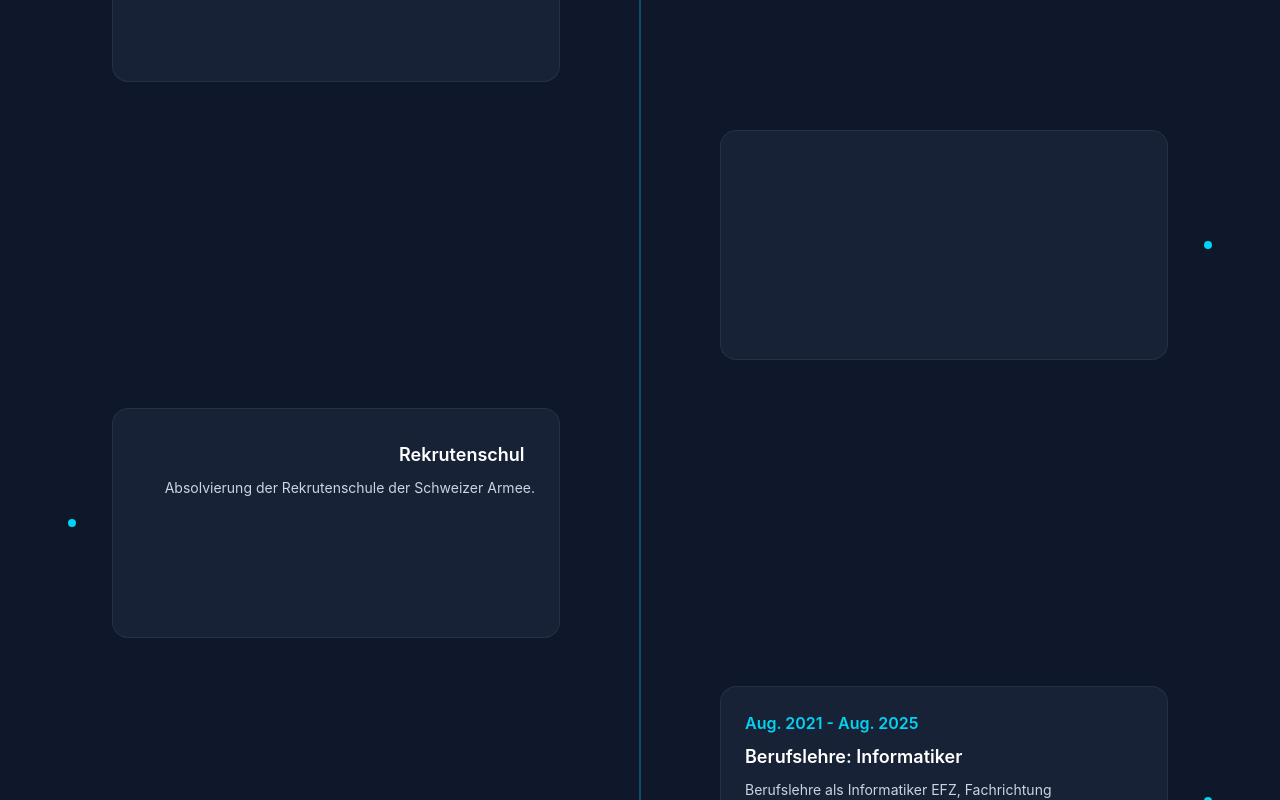
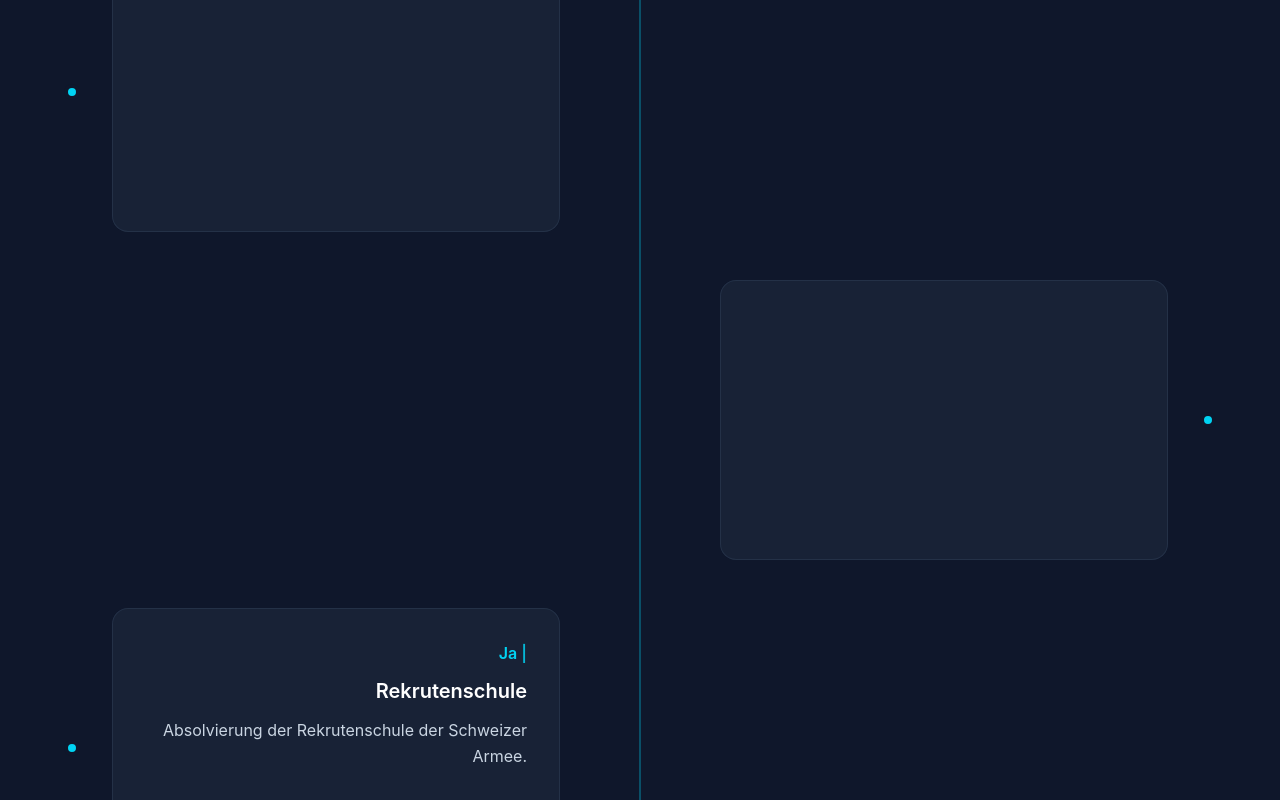
Before and after one commit to NoBa28/Portfolio_Template, a React (Vite) app: page /cv in a window 1280 px wide. Shown: the part 960-1760 px from the top of the page. Built offline with nearby package versions, Linux system fonts and the light colour scheme.

Commit message:
bugfixes

```diff
--- a/src/hooks/useSequential.js
+++ b/src/hooks/useSequential.js
@@ -1,4 +1,4 @@
 import { useContext } from "react";
-import { SequentialContext } from "../components//SequentialController";
+import { SequentialContext } from "../components/SequentialController";
 
 export const useSequential = () => useContext(SequentialContext);
--- a/src/pages/CV.jsx
+++ b/src/pages/CV.jsx
@@ -7,45 +7,42 @@ const timeline = [
   {
     year: "2005 - 2013",
     title: "Primarschule",
-    description: "Primarschule Notker, Gossau SG."
+    description: "Primarschule, Gossau SG.",
   },
   {
     year: "2013 - 2016",
     title: "Sekundarschule",
-    description: "Sekundarschule, Oberstufenzentrum Buechenwald, Gossau SG."
+    description: "Sekundarschule, Oberstufenzentrum, Gossau SG.",
   },
   {
     year: "2016 - 2020",
     title: "Berufslehre: Schreiner",
-    description: "Berufslehre als Schreiner EFZ bei der HR Rechsteiner AG, Gossau SG."
+    description:
+      "Berufslehre als Schreiner EFZ bei der HR Rechsteiner AG, Gossau SG.",
   },
   {
     year: "Aug. 2020 - Dez. 2020",
     title: "Schreiner",
-    description: "Berufstätigkeit als Schreiner bei der Koster Holzwelten AG, Arnegg SG."
+    description:
+      "Berufstätigkeit als Schreiner bei der Koster Holzwelten AG, Arnegg SG.",
   },
   {
     year: "Jan. 2021 - Mai 2021",
     title: "Rekrutenschule",
-    description: "Absolvierung der Rekrutenschule der Schweizer Armee."
+    description: "Absolvierung der Rekrutenschule der Schweizer Armee.",
   },
   {
     year: "Aug. 2021 - Aug. 2025",
     title: "Berufslehre: Informatiker",
     description:
-      "Berufslehre als Informatiker EFZ, Fachrichtung Applikationsentwicklung, bei der Abacus Research AG, Wittenbach SG."
+      "Berufslehre als Informatiker EFZ, Fachrichtung Applikationsentwicklung, bei der Abacus Research AG, Wittenbach SG.",
   },
   {
     year: "Aug. 2025 - heute",
     title: "Informatiker",
-    description: "Berufstätigkeit als Informatiker bei der Abacus Research AG, Wittenbach SG."
-  }
-];
-
-const skills = [
-  { category: "Frontend", items: ["React", "Vue.js", "TypeScript", "Tailwind CSS"] },
-  { category: "Backend", items: ["Node.js", "Python", "PostgreSQL", "MongoDB"] },
-  { category: "Tools", items: ["Git", "Docker", "AWS", "Figma"] }
+    description:
+      "Berufstätigkeit als Informatiker bei der Abacus Research AG, Wittenbach SG.",
+  },
 ];
 
 export default function CV() {
@@ -90,34 +87,38 @@ export default function CV() {
                   <div
                     key={year}
                     className={`flex items-center ${
-                      index % 2 === 0 ? 'md:flex-row' : 'md:flex-row-reverse'
+                      index % 2 === 0 ? "md:flex-row" : "md:flex-row-reverse"
                     } flex-col md:gap-8`}
                   >
                     {/* Timeline dot */}
                     <div className="flex-shrink-0 w-4 h-4 bg-cyan-400 rounded-full border-4 border-slate-900 relative z-10 mx-auto md:mx-0"></div>
 
                     {/* Content */}
-                    <div className={`flex-1 w-full md:max-w-md ${
-                      index % 2 === 0 ? 'md:text-right' : 'md:text-left'
-                    } text-center md:text-left`}>
-                       <div className="group bg-slate-800/70 backdrop-blur rounded-2xl p-6
+                    <div
+                      className={`flex-1 w-full md:max-w-md ${
+                        index % 2 === 0 ? "md:text-right" : "md:text-left"
+                      } text-center md:text-left`}
+                    >
+                      <div
+                        className="group bg-slate-800/70 backdrop-blur rounded-2xl p-8
                           hover:shadow-2xl hover:shadow-cyan-500/20 transition-all duration-300 hover:-translate-y-2
-                         border border-slate-700/50 hover:border-cyan-500/30 min-h-[220px] md:min-h-[230px] flex flex-col">
-                         <div className="text-cyan-400 font-semibold mb-2">
+                          border border-slate-700/50 hover:border-cyan-500/30 min-h-[260px] md:min-h-[280px] flex flex-col"
+                      >
+                        <div className="text-cyan-400 font-semibold mb-3">
                           <Typewriter
                             text={year}
                             className="typewriter-cursor"
                             speed={TYPE_SPEED_TITLE}
                           />
                         </div>
-                         <h3 className="text-lg font-semibold text-white mb-2">
+                        <h3 className="text-xl font-semibold text-white mb-3">
                           <Typewriter
                             text={title}
                             className="typewriter-cursor"
                             speed={TYPE_SPEED_TITLE}
                           />
                         </h3>
-                         <p className="text-slate-300 text-sm leading-relaxed flex-1">
+                        <p className="text-slate-300 text-base leading-relaxed flex-1">
                           <Typewriter
                             text={description}
                             className="typewriter-cursor"
@@ -126,8 +127,10 @@ export default function CV() {
                         </p>
 
                         {/* Hover effect accent */}
-                         <div className="mt-6 w-full h-1 bg-gradient-to-r from-cyan-500/0 via-cyan-500/50 to-cyan-500/0
-                           rounded-full opacity-0 group-hover:opacity-100 transition-opacity duration-300"></div>
+                        <div
+                          className="mt-6 w-full h-1 bg-gradient-to-r from-cyan-500/0 via-cyan-500/50 to-cyan-500/0
+                           rounded-full opacity-0 group-hover:opacity-100 transition-opacity duration-300"
+                        ></div>
                       </div>
                     </div>
                   </div>
```
Lines whose indentation alone changed are shown as unchanged.
